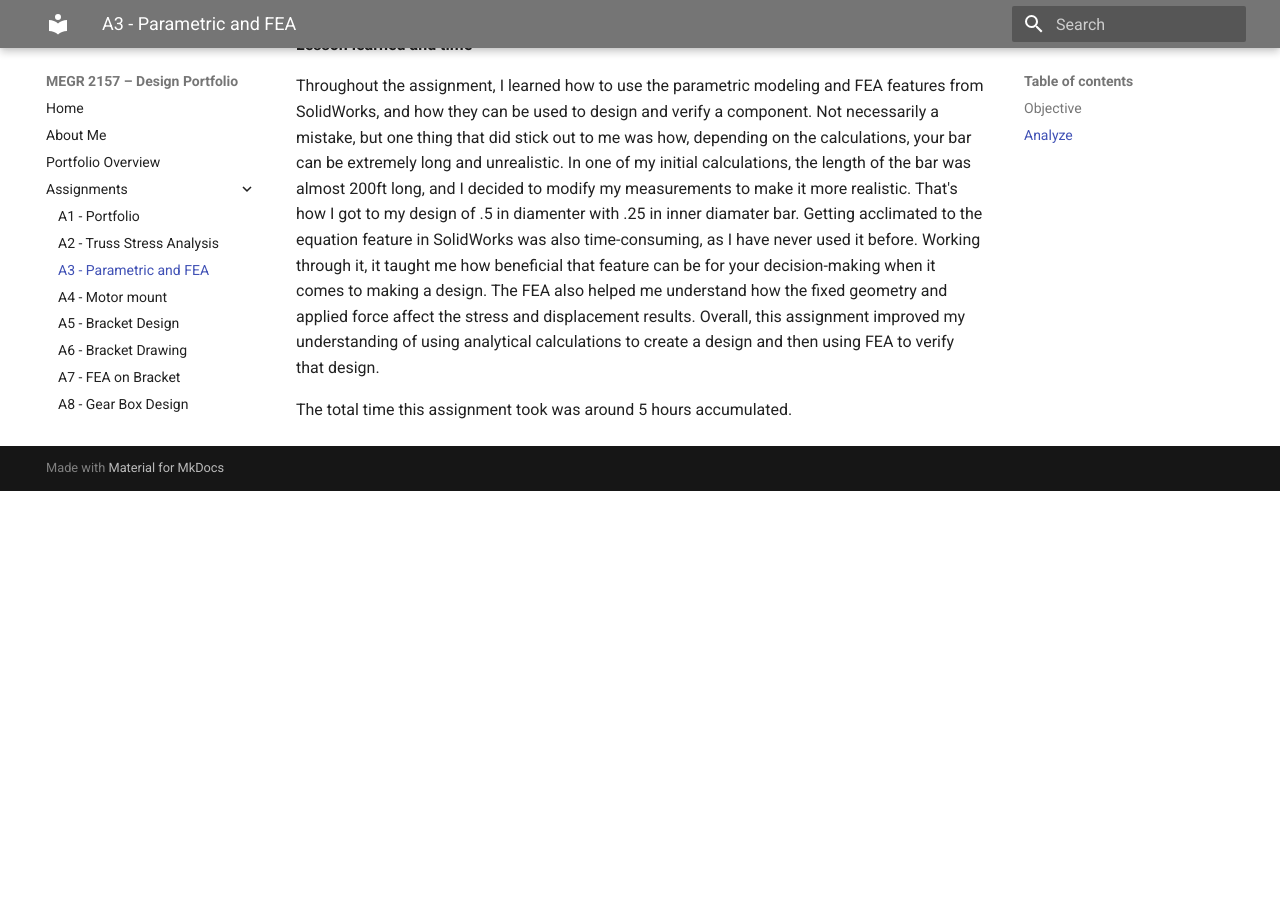
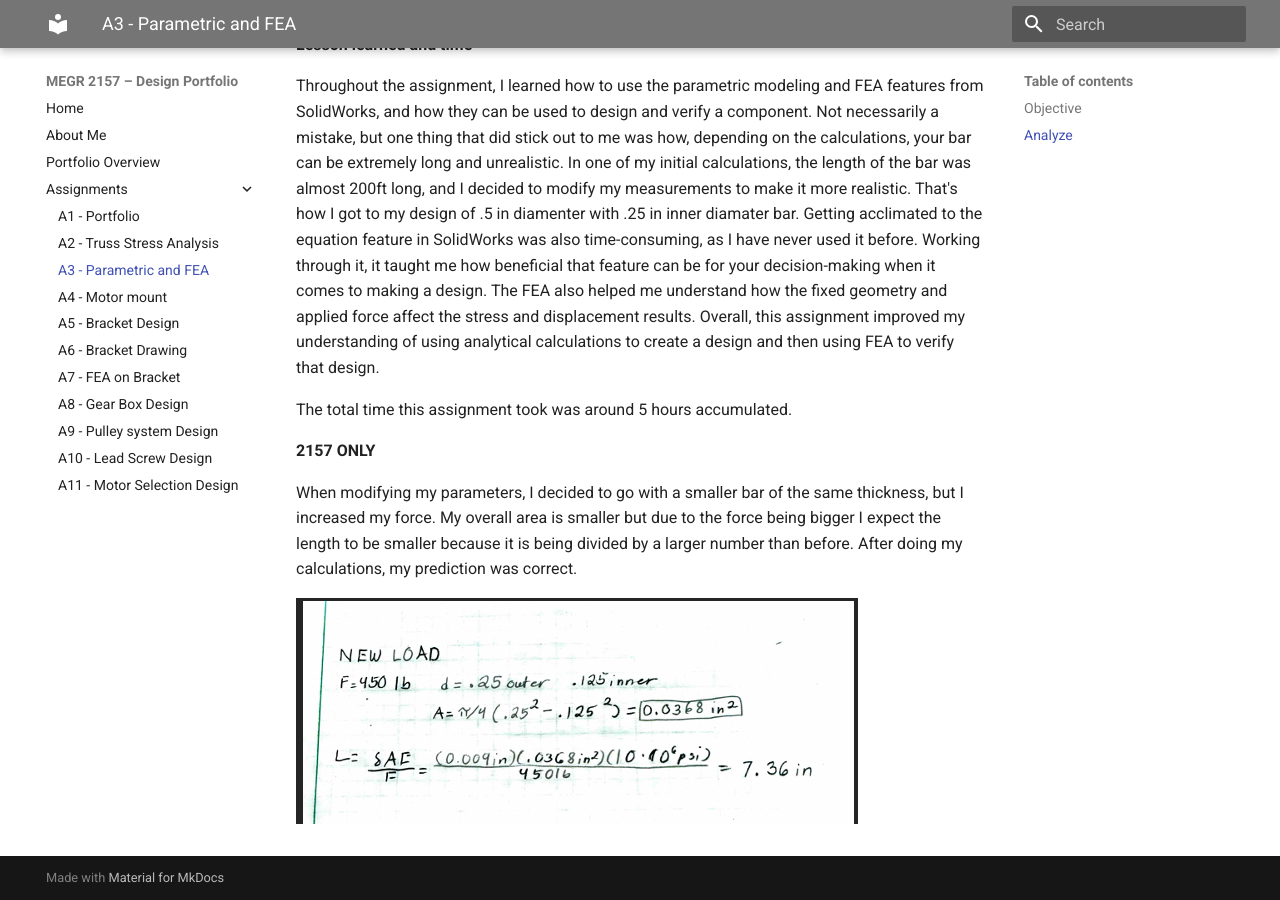
Before and after one commit to JHernPR/MEGR-2157-portfolio, an MkDocs documentation site: the page built from docs/assignments/A03/index.md, in a window 1280 px wide and 900 px high, scrolled down 6180 px. Built offline with MkDocs 1.6.1 and Material for MkDocs 9.7.7, drawn with Linux system fonts in a browser that asks for light colours; before the commit the page ends 6671 px from its top, so only the background shows below that.

Commit message:
Update index.md

```diff
--- a/docs/assignments/A03/index.md
+++ b/docs/assignments/A03/index.md
@@ -57,3 +57,9 @@ I assumed a substantial 0.25-in diameter pin hole on the left side of the bar. U
 Throughout the assignment, I learned how to use the parametric modeling and FEA features from SolidWorks, and how they can be used to design and verify a component. Not necessarily a mistake, but one thing that did stick out to me was how, depending on the calculations, your bar can be extremely long and unrealistic. In one of my initial calculations, the length of the bar was almost 200ft long, and I decided to modify my measurements to make it more realistic. That's how I got to my design of .5 in diamenter with .25 in inner diamater bar. Getting acclimated to the equation feature in SolidWorks was also time-consuming, as I have never used it before. Working through it, it taught me how beneficial that feature can be for your decision-making when it comes to making a design. The FEA also helped me understand how the fixed geometry and applied force affect the stress and displacement results. Overall, this assignment improved my understanding of using analytical calculations to create a design and then using FEA to verify that design.
 
 The total time this assignment took was around 5 hours accumulated.
+
+**2157 ONLY**
+
+When modifying my parameters, I decided to go with a smaller bar of the same thickness, but I increased my force. My overall area is smaller but due to the force being bigger I expect the length to be smaller because it is being divided by a larger number than before. After doing my calculations, my prediction was correct.
+
+![NEW](NEWLOAD.PNG)
```
